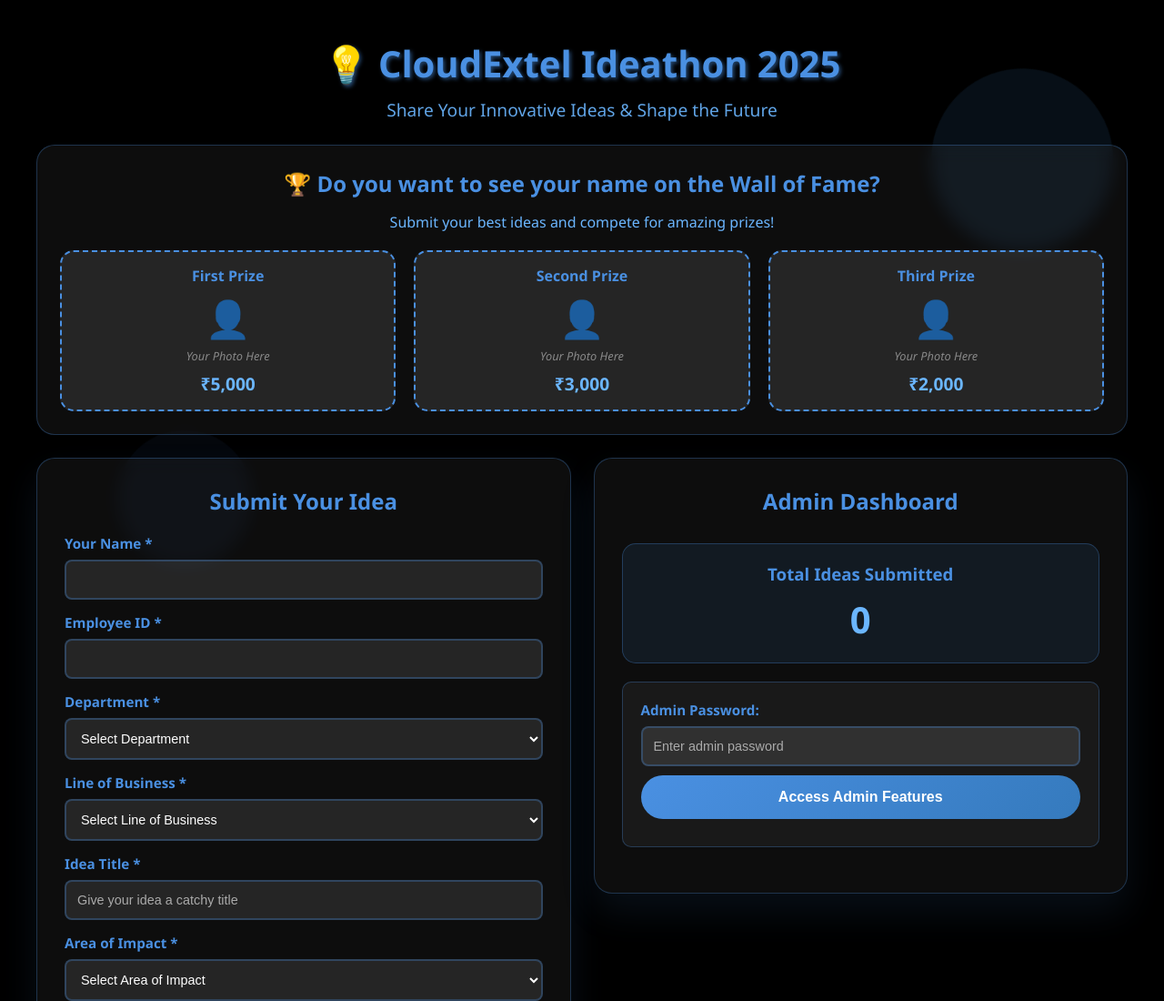
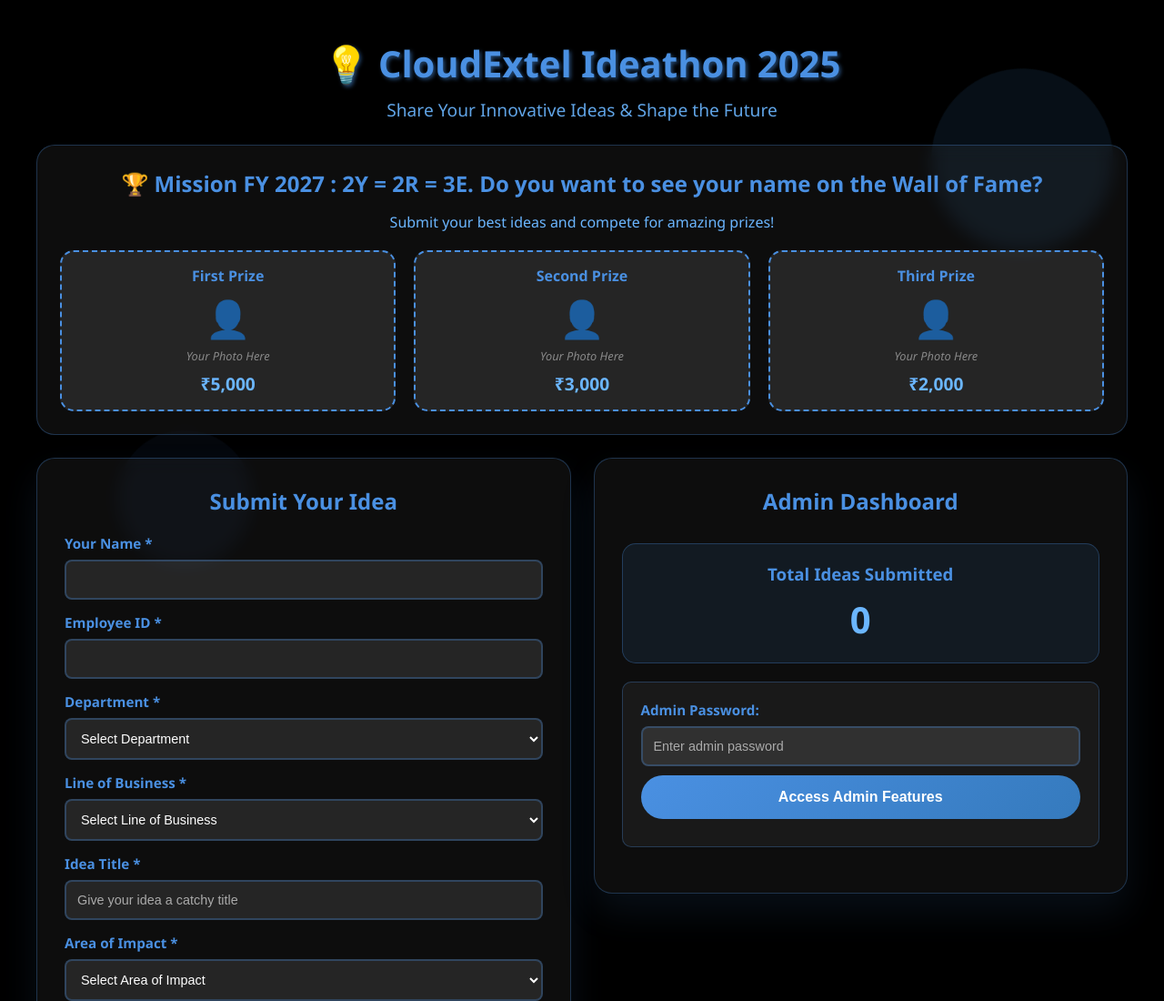
Before and after one commit to viralji/Ideathon2025, a plain HTML site: page index.html in a window 1280 px wide. Shown: the top 1100 px of the page at 91% size. Drawn offline with Linux system fonts and the light colour scheme.

Commit message:
Update index.html

```diff
--- a/index.html
+++ b/index.html
@@ -5,7 +5,6 @@
     <meta charset="UTF-8">
     <meta name="viewport" content="width=device-width, initial-scale=1.0">
     <title>CloudExtel Ideathon 2025</title>
-    <title>Mission FY 2027 : 2Y = 2R = 3E</title>
     <style>
         * {
             margin: 0;
@@ -408,7 +407,7 @@
         </div>
 
         <div class="wall-of-fame">
-            <h2>🏆 Do you want to see your name on the Wall of Fame?</h2>
+            <h2>🏆 Mission FY 2027 : 2Y = 2R = 3E. Do you want to see your name on the Wall of Fame?</h2>
             <p>Submit your best ideas and compete for amazing prizes!</p>
             <div class="winners-section">
                 <div class="winner-placeholder">
```
